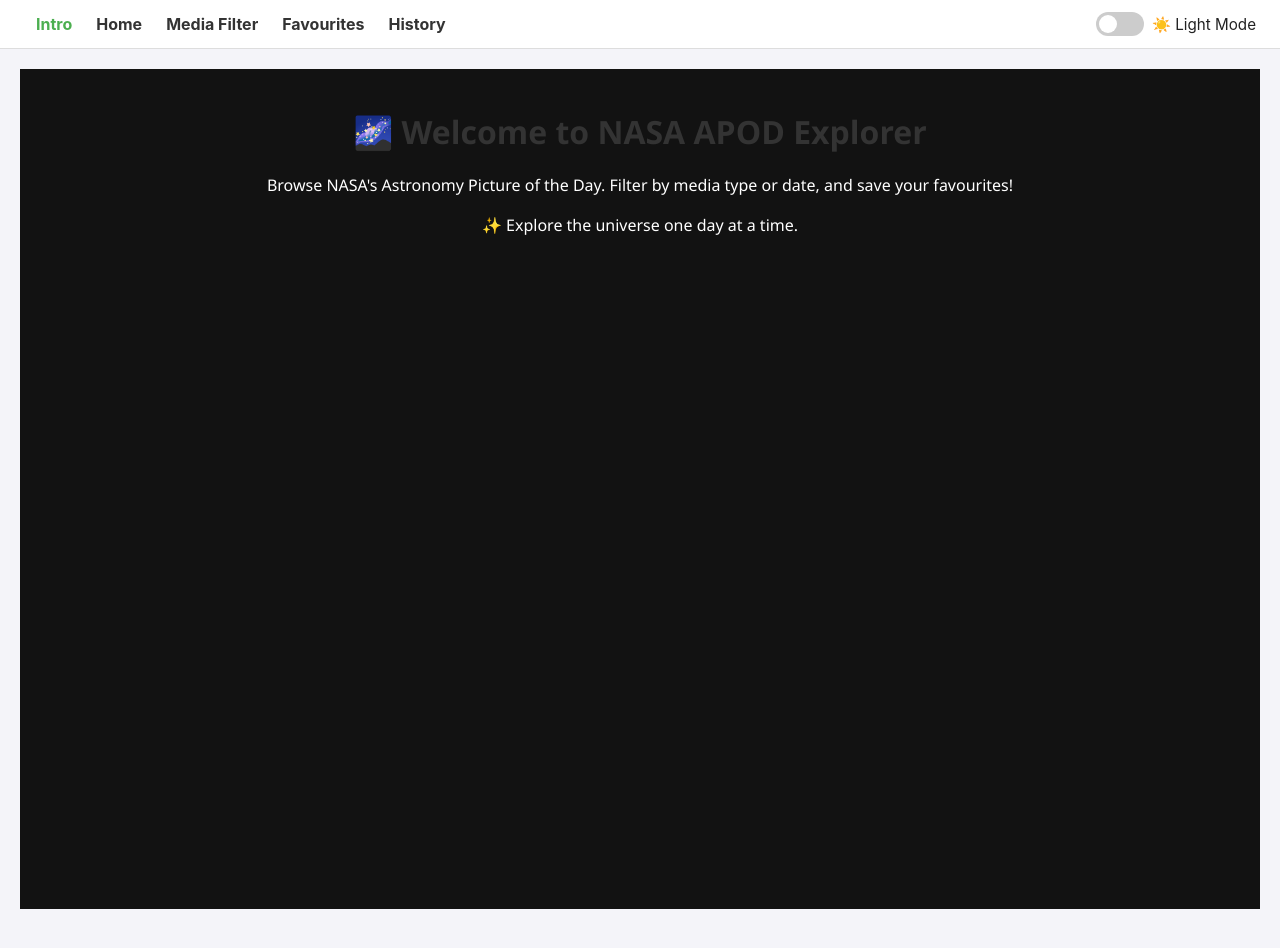
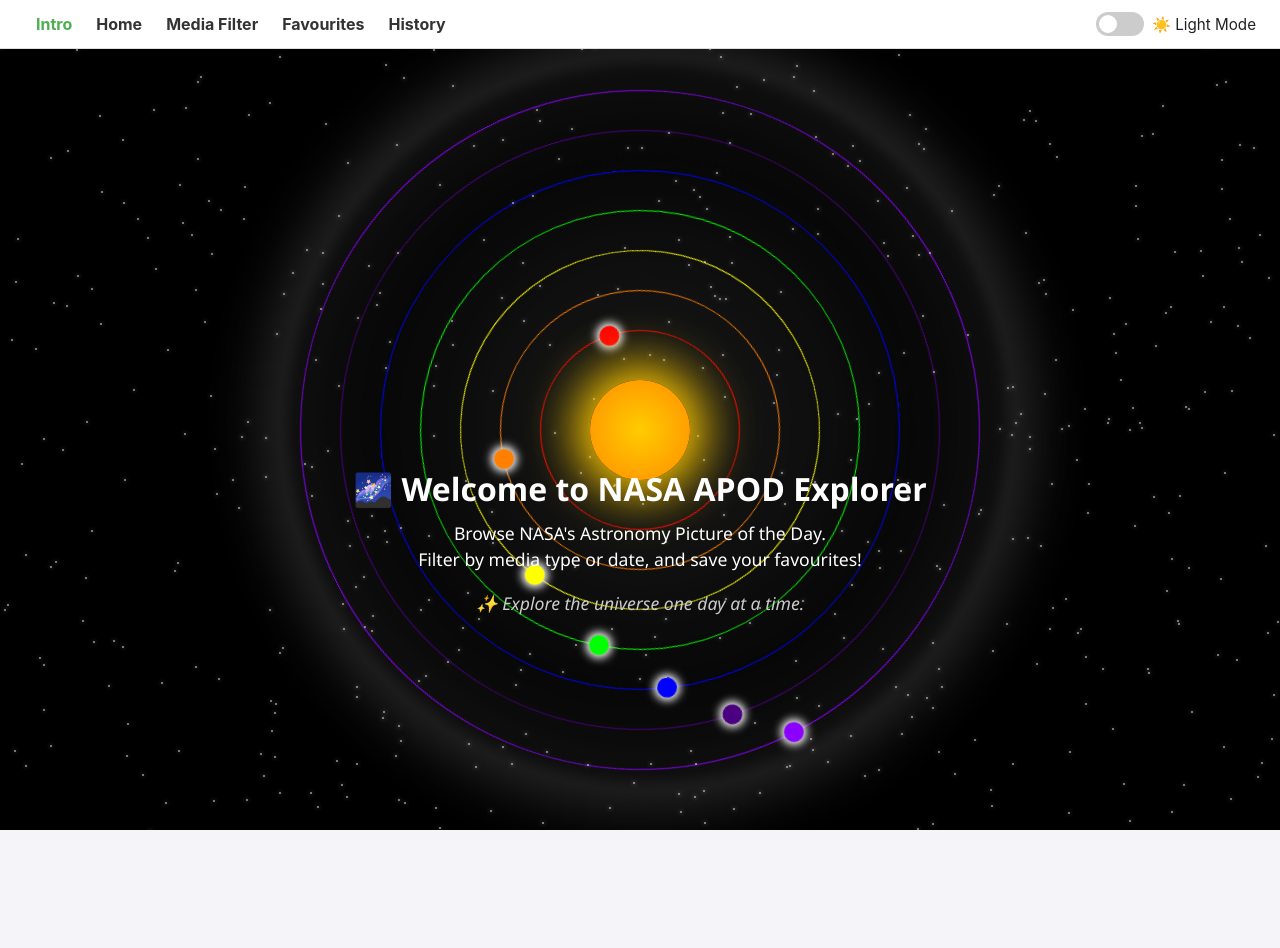
Before and after one commit to jinantonic/nasa-apod-project, a React (Create React App) app in the folder frontend/: page / in a window 1280 px wide. Shown: the top 948 px of the page. Built offline with nearby package versions, Linux system fonts and the light colour scheme.

Commit message:
Add Intro page design and add animation

```diff
--- a/frontend/src/App.css
+++ b/frontend/src/App.css
@@ -2,23 +2,39 @@
 body {
   margin: 0;
   padding: 0;
+  width: 100%;
+  height: 100%;
+  box-sizing: border-box;
   font-family: 'Segoe UI', Tahoma, Geneva, Verdana, sans-serif;
   background-color: #f4f4f9;
   color: #222;
   transition: background-color 0.3s, color 0.3s;
 }
 
+/* html, body {
+  margin: 0;
+  padding: 0;
+  overflow: hidden;
+  width: 100%;
+  height: 100%;
+  box-sizing: border-box;
+  background-color: black;
+  font-family: 'Segoe UI', Tahoma, Geneva, Verdana, sans-serif;
+} */
+
+
 /* 전체 앱 컨테이너 */
 .app-container {
   max-width: 1200px;
   /* margin: 0 auto; */
-  padding: 20px;
+  padding: 80px 20px 20px; /* 위쪽 여백을 nav바 높이만큼 확보 */
   font-family: 'Segoe UI', Tahoma, Geneva, Verdana, sans-serif;
-  background-color: #121212;
+  background-color: transparent;
   color: white;
   min-height: 100vh;
   text-align: center;
 }
+
 
 /* 기본 이미지 스타일 */
 img {
--- a/frontend/src/App.js
+++ b/frontend/src/App.js
@@ -2,6 +2,7 @@ import React, { useContext } from 'react';
 import { BrowserRouter as Router, Routes, Route } from 'react-router-dom';
 import NavBar from './components/NavBar';
 import Intro from './pages/Intro';
+import SpaceBackground from './components/SpaceBackground';
 import Home from './pages/Home';
 import MediaFilter from './pages/MediaFilter';
 import Favourites from './pages/Favourites';
--- a/frontend/src/components/NavBar.css
+++ b/frontend/src/components/NavBar.css
@@ -6,6 +6,11 @@
     padding: 12px 24px;
     background-color: #ffffff;
     border-bottom: 1px solid #ddd;
+    position: fixed; /* fixed로 변경 */
+    top: 0;
+    left: 0;
+    right: 0;
+    z-index: 1000; /* 충분히 크게 */
 }
 
 .dark .navbar {
--- /dev/null
+++ b/frontend/src/components/SpaceBackground.js
@@ -0,0 +1,33 @@
+import React from 'react';
+import '../pages/Intro.css';
+
+function SpaceBackground() {
+    const orbits = [
+        { className: 'orbit1', color: '#FF0000' },
+        { className: 'orbit2', color: '#FF7F00' },
+        { className: 'orbit3', color: '#FFFF00' },
+        { className: 'orbit4', color: '#00FF00' },
+        { className: 'orbit5', color: '#0000FF' },
+        { className: 'orbit6', color: '#4B0082' },
+        { className: 'orbit7', color: '#8B00FF' }
+  ];
+
+  return (
+    <div className="space-scene">
+      <div className="milky-way"></div>
+      <div className="sun"></div>
+      {orbits.map(({ className, color }, index) => (
+        <div key={index} className={`orbit ${className}`} style={{ borderColor: color }}>
+          <div className="planet" style={{ backgroundColor: color }}></div>
+        </div>
+      ))}
+      {[...Array(500)].map((_, i) => {
+        const top = Math.random() * 100;
+        const left = Math.random() * 100;
+        return <div key={i} className="star" style={{ top: `${top}%`, left: `${left}%` }}></div>;
+      })}
+    </div>
+  );
+}
+
+export default SpaceBackground;
--- a/frontend/src/pages/Intro.css
+++ b/frontend/src/pages/Intro.css
@@ -0,0 +1,202 @@
+/* 2. 우주 배경 */
+/* .space-scene {
+  position: fixed;
+  top: 0;
+  left: 0;
+  width: 100vw;
+  height: 100vh;
+  background-color: black;
+  overflow: hidden;
+  z-index: -1;
+} */
+
+/* 3. Intro 페이지 텍스트 배치 */
+.intro-page {
+  position: relative;
+  color: white;
+  text-align: center;
+  padding: 40px 20px;
+  background-color: transparent; /* ✅ 투명 */
+  min-height: 100vh;
+  overflow: hidden;
+  display: flex;
+  flex-direction: column;
+  justify-content: center;
+  align-items: center;
+  z-index: 0; /* ✅ 낮게 설정 */
+}
+
+.space-scene {
+  position: fixed; /* 절대 위치 대신 fixed로 변경 */
+  top: 30px; /* 상단 여백 추가 */
+  left: 0;
+  width: 100vw;  /* 뷰포트 전체 너비 */
+  height: 100vh; /* 뷰포트 전체 높이 */
+  background-color: black;
+  overflow: hidden;
+  z-index: -1; /* 뒤로 */
+}
+
+
+/* 4. 태양 */
+.sun {
+  position: absolute;
+  top: 50%;
+  left: 50%;
+  width: 100px;
+  height: 100px;
+  background: radial-gradient(circle, #ffcc00 0%, #ff9900 80%);
+  border-radius: 50%;
+  transform: translate(-50%, -50%);
+  box-shadow: 0 0 50px 15px #ffcc00;
+  z-index: 10;
+}
+
+/* 5. 궤도 기본 설정 */
+.orbit {
+  position: absolute;
+  border: 1.5px solid;
+  border-radius: 50%;
+  box-sizing: border-box;
+  top: 50%;
+  left: 50%;
+  transform-origin: center;
+  animation: orbit-spin linear infinite;
+}
+
+/* 6. 궤도 각각 설정 */
+.orbit1 {
+  width: 25vmin; height: 25vmin;
+  margin: -12.5vmin 0 0 -12.5vmin;
+  animation-duration: 8s;
+}
+
+.orbit2 {
+  width: 35vmin; height: 35vmin;
+  margin: -17.5vmin 0 0 -17.5vmin;
+  animation-duration: 12s;
+}
+
+.orbit3 {
+  width: 45vmin; height: 45vmin;
+  margin: -22.5vmin 0 0 -22.5vmin;
+  animation-duration: 16s;
+}
+
+.orbit4 {
+  width: 55vmin; height: 55vmin;
+  margin: -27.5vmin 0 0 -27.5vmin;
+  animation-duration: 20s;
+}
+
+.orbit5 {
+  width: 65vmin; height: 65vmin;
+  margin: -32.5vmin 0 0 -32.5vmin;
+  animation-duration: 24s;
+}
+
+.orbit6 {
+  width: 75vmin; height: 75vmin;
+  margin: -37.5vmin 0 0 -37.5vmin;
+  animation-duration: 28s;
+}
+
+.orbit7 {
+  width: 85vmin; height: 85vmin;
+  margin: -42.5vmin 0 0 -42.5vmin;
+  animation-duration: 32s;
+}
+
+/* 7. 행성 */
+.planet {
+  position: absolute;
+  top: 50%;
+  left: 100%;
+  width: 20px;
+  height: 20px;
+  /* background-color: currentColor; */
+  border-radius: 50%;
+  transform: translate(-50%, -50%);
+  box-shadow: 0 0 8px 3px currentColor;
+  z-index: 11;
+}
+
+/* 8. 별들 */
+.star {
+  position: absolute;
+  width: 2px;
+  height: 2px;
+  background: white;
+  border-radius: 50%;
+  opacity: 0.8;
+  filter: drop-shadow(0 0 2px white);
+  animation: twinkle 3s infinite alternate;
+  z-index: 0;
+}
+
+/* 9. 은하수 */
+.milky-way {
+  position: absolute;
+  top: 50%;
+  left: 50%;
+  width: 90vmin;
+  height: 90vmin;
+  margin: -45vmin 0 0 -45vmin;
+  background: radial-gradient(
+    ellipse at center,
+    rgba(255, 255, 255, 0.15) 0%,
+    rgba(255, 255, 255, 0) 70%
+  );
+  box-shadow:
+    0 0 50px 30px rgba(255, 255, 255, 0.2),
+    inset 0 0 80px 40px rgba(255, 255, 255, 0.1);
+  border-radius: 50%;
+  filter: blur(6px);
+  animation: milkyWayFlow 15s linear infinite;
+  z-index: 0;
+}
+
+/* 10. 텍스트 */
+.intro-text h1 {
+  font-size: 2rem;
+  margin-bottom: 0.5rem;
+  color: white;
+}
+
+.intro-text p {
+  font-size: 1.1rem;
+  line-height: 1.5;
+}
+
+.tagline {
+  margin-top: 1rem;
+  font-style: italic;
+  color: #ccc;
+}
+
+/* 11. 애니메이션 */
+@keyframes orbit-spin {
+  0% { transform: rotate(0deg); }
+  100% { transform: rotate(360deg); }
+}
+
+@keyframes twinkle {
+  0% { opacity: 0.3; }
+  50% { opacity: 1; }
+  100% { opacity: 0.3; }
+}
+
+@keyframes milkyWayFlow {
+  0% {
+    transform: translate(0, 0) rotate(0deg);
+    opacity: 0.9;
+  }
+  50% {
+    transform: translate(10px, -10px) rotate(3deg);
+    opacity: 0.6;
+  }
+  100% {
+    transform: translate(0, 0) rotate(0deg);
+    opacity: 0.9;
+  }
+}
--- a/frontend/src/pages/Intro.js
+++ b/frontend/src/pages/Intro.js
@@ -1,17 +1,18 @@
 import React from 'react';
-import './Intro.css';
+import SpaceBackground from '../components/SpaceBackground';  // 위치는 본인 폴더 구조에 맞게 조정
+import '../pages/Intro.css';
 
 function Intro() {
   return (
     <div className="intro-page">
+        <SpaceBackground />
+        <div className="intro-text">
             <h1>🌌 Welcome to NASA APOD Explorer</h1>
             <p>
-        Browse NASA's Astronomy Picture of the Day. Filter by media type or date,
-        and save your favourites!
+            Browse NASA's Astronomy Picture of the Day.<br />
+            Filter by media type or date, and save your favourites!
             </p>
-      <div className="space-animation">
-        {/* Optional: Add Lottie/SVG/star animations here later */}
-        <p>✨ Explore the universe one day at a time.</p>
+            <p className="tagline">✨ Explore the universe one day at a time.</p>
         </div>
         </div>
     );
```
Lines whose indentation alone changed are shown as unchanged.
